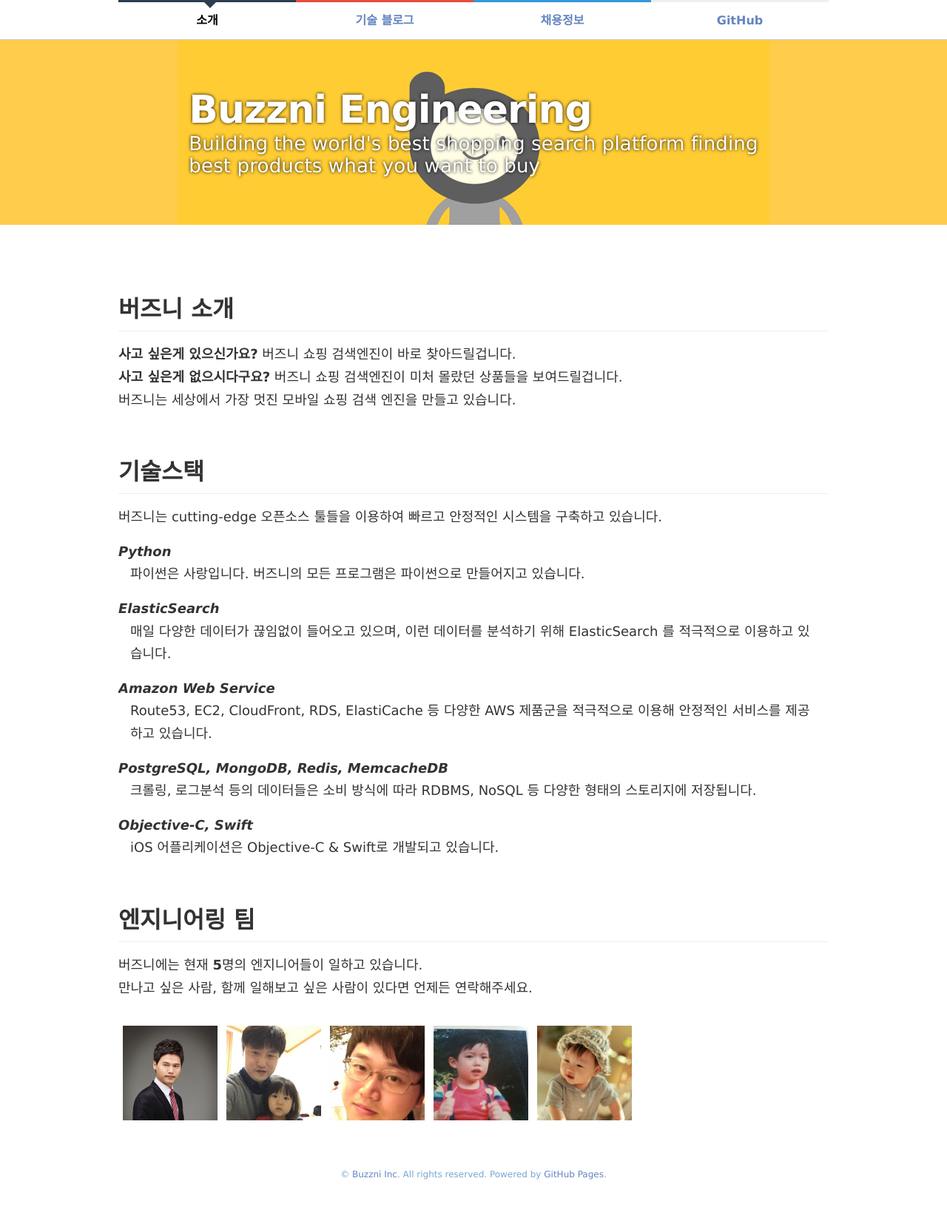
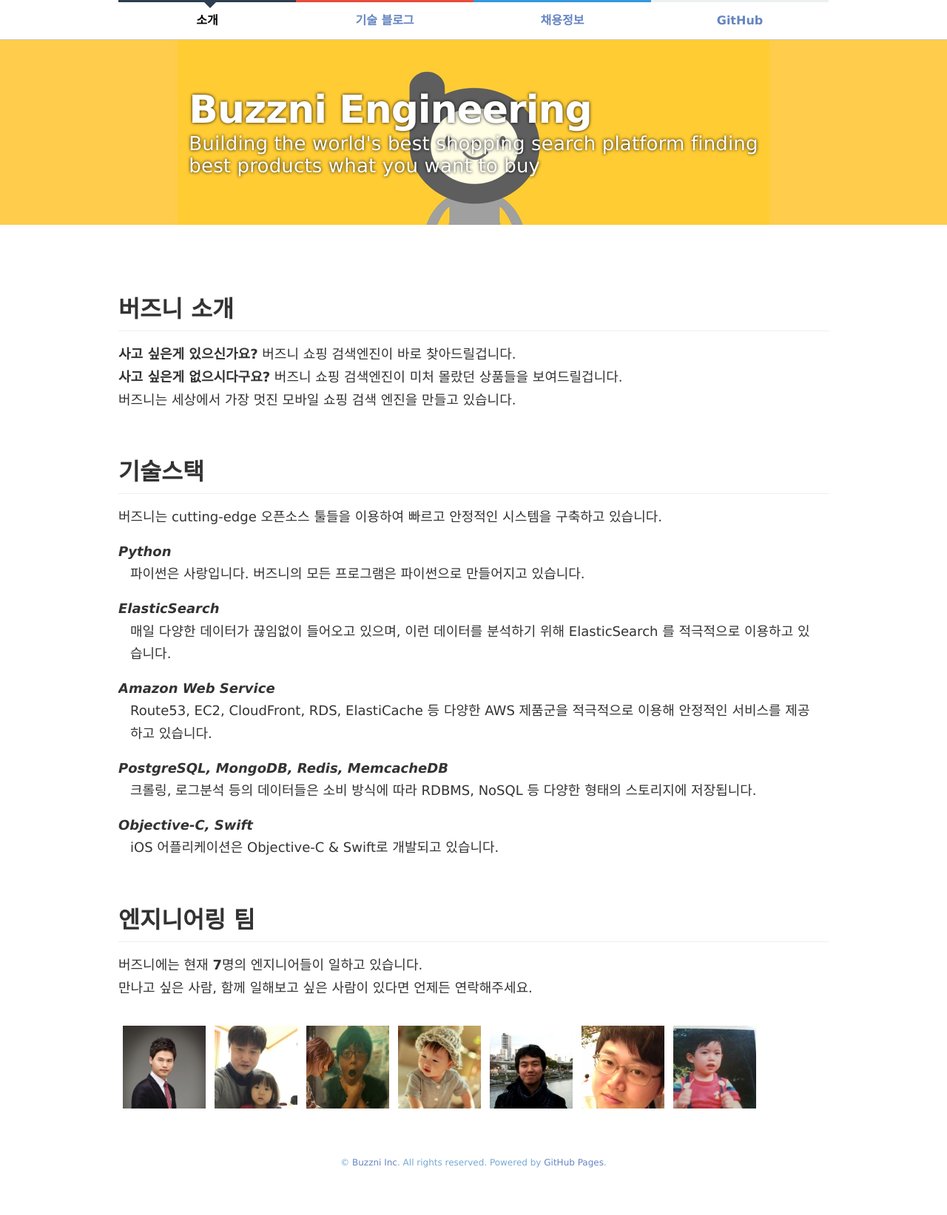
Before and after one commit to kjisoo/buzzni.github.com, a Jekyll site: the page built from about.html, in a window 1280 px wide. Shown: the whole page at 74% size. Built offline with Jekyll 4.4.1, drawn with Linux system fonts in a browser that asks for light colours; nearby versions of some CDN libraries.

```diff
--- a/_sass/_page.scss
+++ b/_sass/_page.scss
@@ -28,8 +28,8 @@
                 }
 
                 img {
-                    width: 128px;
-                    height: 128px;
+                    width: 112px;
+                    height: 112px;
                     background: #F0F0F0;
                 }
 
@@ -39,8 +39,8 @@
                     top: 0;
                     left: 0;
                     display: block;
-                    width: 128px;
-                    padding-top: 98px;
+                    width: 112px;
+                    padding-top: 77px;
                     font-size: 16px;
                     font-weight: bold;
                     text-align: center;
```
Also changed, not shown: _data/members.yml (+9 -3 lines), images/daniel@buzzni.com.png (added), images/oscar@buzzni.com.png (added).
